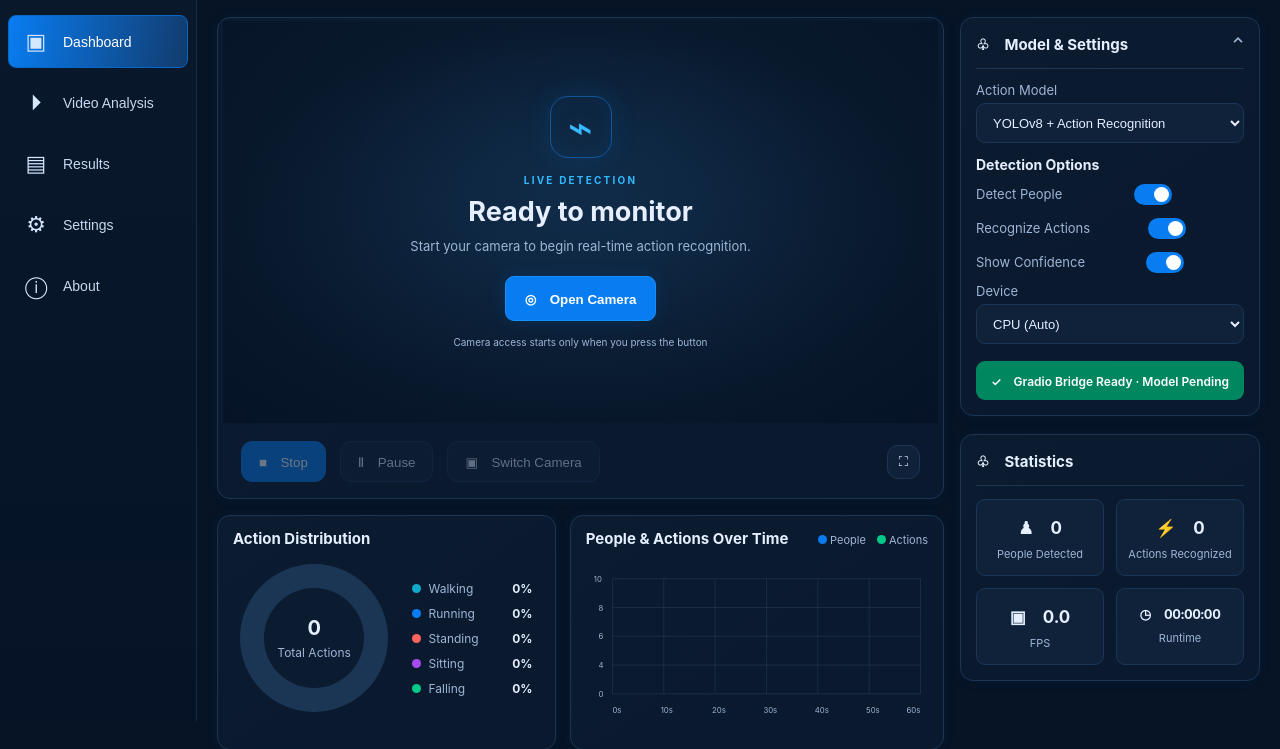
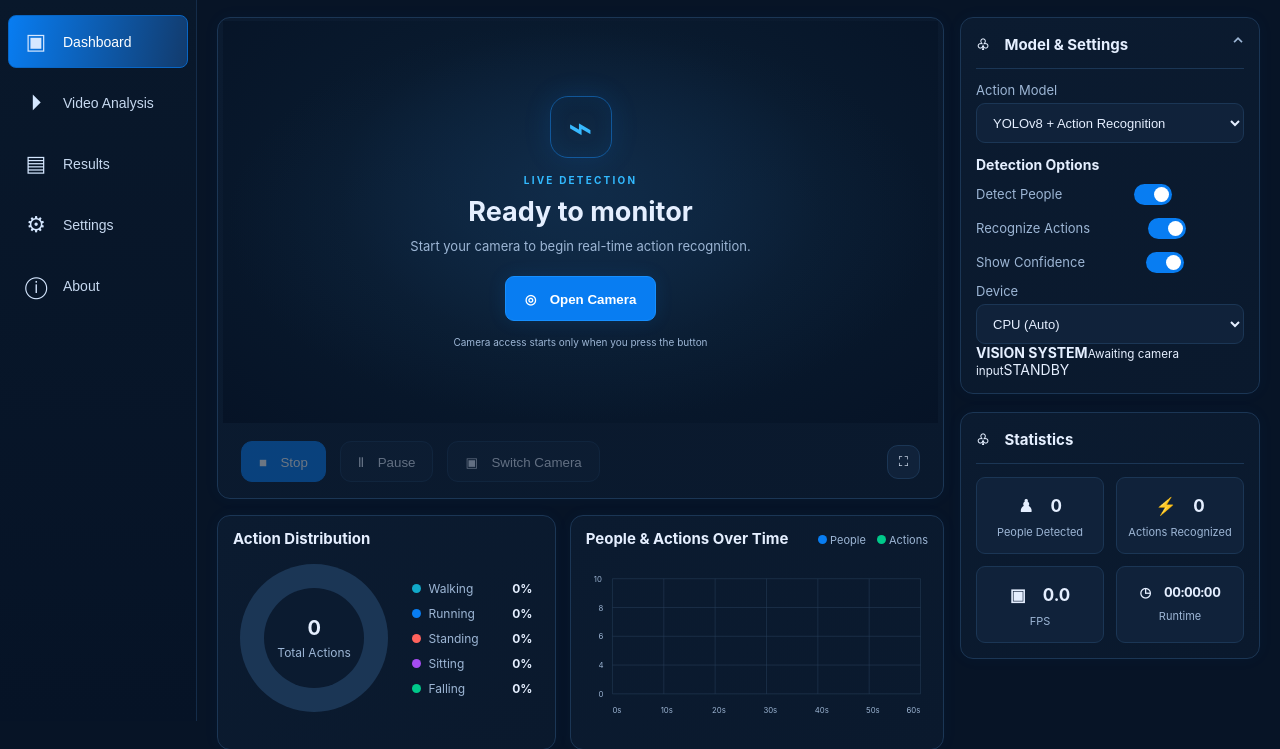
Before and after one commit to Stitch606/AI-Learning-Journey, a Python web app: template huggingface-space/templates/index.html in a window 1280 px wide. Shown: the part 79-828 px from the top of the page. Run offline with Jinja, Linux system fonts and the light colour scheme; the template is opened without the code that fills it, so the values that code supplies are empty.

Commit message:
Replace plain model status with vision system panel

```diff
--- a/huggingface-space/templates/index.html
+++ b/huggingface-space/templates/index.html
@@ -51,7 +51,7 @@
 </div>
 </section>
 <aside class="right">
-<section class="panel settings"><h2>♧　Model &amp; Settings <span>⌃</span></h2><label>Action Model</label><select id="modelSelect"><option>YOLOv8 + Action Recognition</option><option>YOLO Pose + ST-GCN++</option><option>Custom Action Model</option></select><h3>Detection Options</h3><label class="switch">Detect People <input type="checkbox" checked data-setting="detectPeople"><i></i></label><label class="switch">Recognize Actions <input type="checkbox" checked data-setting="recognizeActions"><i></i></label><label class="switch">Show Confidence <input type="checkbox" checked data-setting="showConfidence"><i></i></label><label>Device</label><select id="deviceSelect"><option>CPU (Auto)</option><option>CUDA</option></select><div class="loaded">✓　Gradio Bridge Ready · Model Pending</div></section>
+<section class="panel settings"><h2>♧　Model &amp; Settings <span>⌃</span></h2><label>Action Model</label><select id="modelSelect"><option>YOLOv8 + Action Recognition</option><option>YOLO Pose + ST-GCN++</option><option>Custom Action Model</option></select><h3>Detection Options</h3><label class="switch">Detect People <input type="checkbox" checked data-setting="detectPeople"><i></i></label><label class="switch">Recognize Actions <input type="checkbox" checked data-setting="recognizeActions"><i></i></label><label class="switch">Show Confidence <input type="checkbox" checked data-setting="showConfidence"><i></i></label><label>Device</label><select id="deviceSelect"><option>CPU (Auto)</option><option>CUDA</option></select><div class="engine-status" id="engineStatus"><span class="engine-mark"><i></i></span><span class="engine-copy"><b>VISION SYSTEM</b><small id="engineStatusText">Awaiting camera input</small></span><span class="engine-indicator">STANDBY</span></div></section>
 <section class="panel stats"><h2>♧　Statistics</h2><div class="stat-grid"><div><b>♟　<span id="peopleCount">0</span></b><small>People Detected</small></div><div><b>⚡　<span id="actionCount">0</span></b><small>Actions Recognized</small></div><div><b>▣　<span id="statFps">0.0</span></b><small>FPS</small></div><div><b class="runtime-value">◷　<span id="runtimeValue">00:00:00</span></b><small>Runtime</small></div></div></section>
 </aside>
 <div class="bottom-grid">
```
